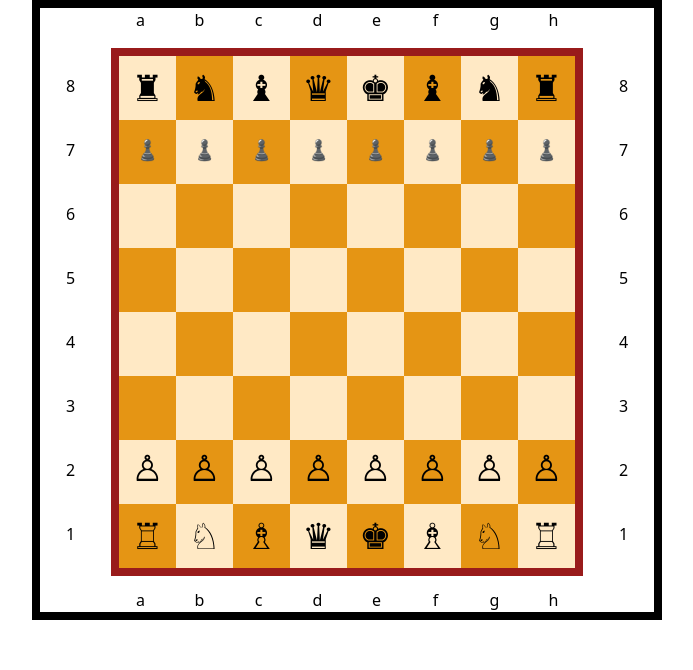
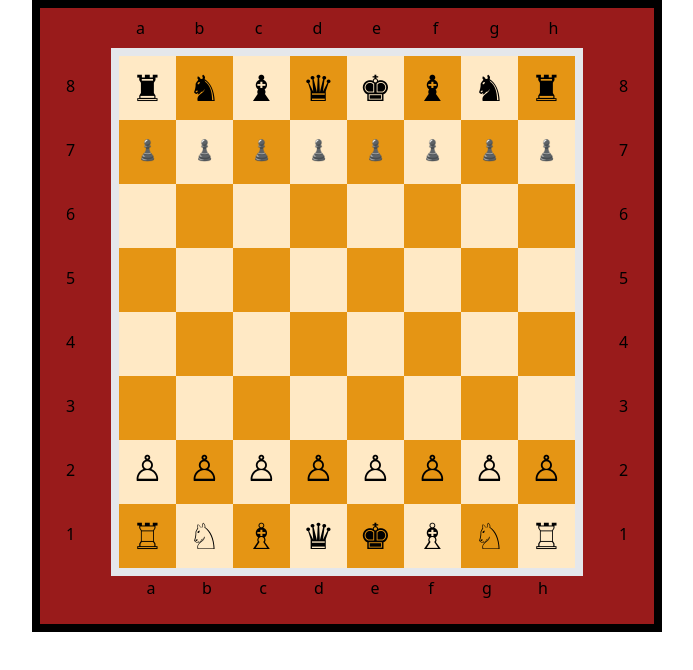
Before and after one commit to just-osaze/Chess-board, a website: page public/index.html in a window 1280 px wide. Shown: the whole page, without its empty margins (8-701 px from the left). Drawn offline with Linux system fonts and the light colour scheme.

Commit message:
Some few touches

```diff
--- a/public/index.html
+++ b/public/index.html
@@ -9,30 +9,30 @@
     <link rel="stylesheet" href="./output.css">
   </head>
   <body>
-    <main class="flex w-[630px] justify-around border-8 border-black ml-10">
-      <div class="mt-[50px]">
-        <div class="pawn bg-white text-md p-4 h-16">8</div>
-        <div class="pawn bg-white text-md p-4 h-16">7</div>
-        <div class="pawn bg-white text-md p-4 h-16">6</div>
-        <div class="pawn bg-white text-md p-4 h-16">5</div>
-        <div class="pawn bg-white text-md p-4 h-16">4</div>
-        <div class="pawn bg-white text-md p-4 h-16">3</div>
-        <div class="pawn bg-white text-md p-4 h-16">2</div>
-        <div class="pawn bg-white text-md p-4 h-16">1</div>
+    <main class="bg-red-800 flex w-[630px] justify-around border-8 border-black ml-10">
+      <div class="mt-[50px] ">
+        <div class="pawn text-md p-4 h-16">8</div>
+        <div class="pawn text-md p-4 h-16">7</div>
+        <div class="pawn text-md p-4 h-16">6</div>
+        <div class="pawn text-md p-4 h-16">5</div>
+        <div class="pawn text-md p-4 h-16">4</div>
+        <div class="pawn text-md p-4 h-16">3</div>
+        <div class="pawn text-md p-4 h-16">2</div>
+        <div class="pawn text-md p-4 h-16">1</div>
       </div>
 
       <div class="board">
-        <div class="grid grid-cols-8 text-center mb-8">
-          <div class="pawn bg-white  h-2 ">a</div>
-          <div class="pawn bg-white ">b</div>
-          <div class="pawn bg-white ">c</div>
-          <div class="pawn bg-white ">d</div>
-          <div class="pawn bg-white ">e</div>
-          <div class="pawn bg-white ">f</div>
-          <div class="pawn bg-white ">g</div>
-          <div class="pawn bg-white ">h</div>
+        <div class="grid grid-cols-8 text-center py-2 mb-8">
+          <div class="h-2 ">a</div>
+          <div class="">b</div>
+          <div class="">c</div>
+          <div class="">d</div>
+          <div class="">e</div>
+          <div class="">f</div>
+          <div class="">g</div>
+          <div class="">h</div>
         </div>
-        <div class="border-8 border-red-800 -mt-4">
+        <div class="border-8  -mt-8">
           <div class="grid grid-cols-8 text-center">
             <div class="rook bg-[#ffe9c5] h-16 text-4xl p-3">&#9820;</div>
             <div class="knight bg-[#e59514] h-16 text-4xl p-3">&#9822;</div>
@@ -114,26 +114,26 @@
             <div class="rook bg-[#ffe9c5] text-4xl p-3">&#9814;</div>
           </div>
         </div>
-        <div class="grid grid-cols-8 text-center mt-3">
-          <div class="pawn bg-white  h-2 ">a</div>
-          <div class="pawn bg-white ">b</div>
-          <div class="pawn bg-white ">c</div>
-          <div class="pawn bg-white ">d</div>
-          <div class="pawn bg-white ">e</div>
-          <div class="pawn bg-white ">f</div>
-          <div class="pawn bg-white ">g</div>
-          <div class="pawn bg-white ">h</div>
+        <div class="grid grid-cols-8 text-center px-3 pb-6">
+          <div class="h-2 ">a</div>
+          <div class="">b</div>
+          <div class="">c</div>
+          <div class="">d</div>
+          <div class="">e</div>
+          <div class="">f</div>
+          <div class="">g</div>
+          <div class="">h</div>
         </div>
       </div>
       <div class="mt-[50px]">
-        <div class="pawn bg-white text-md p-4 h-16">8</div>
-        <div class="pawn bg-white text-md p-4 h-16">7</div>
-        <div class="pawn bg-white text-md p-4 h-16">6</div>
-        <div class="pawn bg-white text-md p-4 h-16">5</div>
-        <div class="pawn bg-white text-md p-4 h-16">4</div>
-        <div class="pawn bg-white text-md p-4 h-16">3</div>
-        <div class="pawn bg-white text-md p-4 h-16">2</div>
-        <div class="pawn bg-white text-md p-4 h-16">1</div>
+        <div class="pawn text-md p-4 h-16">8</div>
+        <div class="pawn text-md p-4 h-16">7</div>
+        <div class="pawn text-md p-4 h-16">6</div>
+        <div class="pawn text-md p-4 h-16">5</div>
+        <div class="pawn text-md p-4 h-16">4</div>
+        <div class="pawn text-md p-4 h-16">3</div>
+        <div class="pawn text-md p-4 h-16">2</div>
+        <div class="pawn text-md p-4 h-16">1</div>
       </div>
     </main>
 
```
Also changed, not shown: public/output.css.
